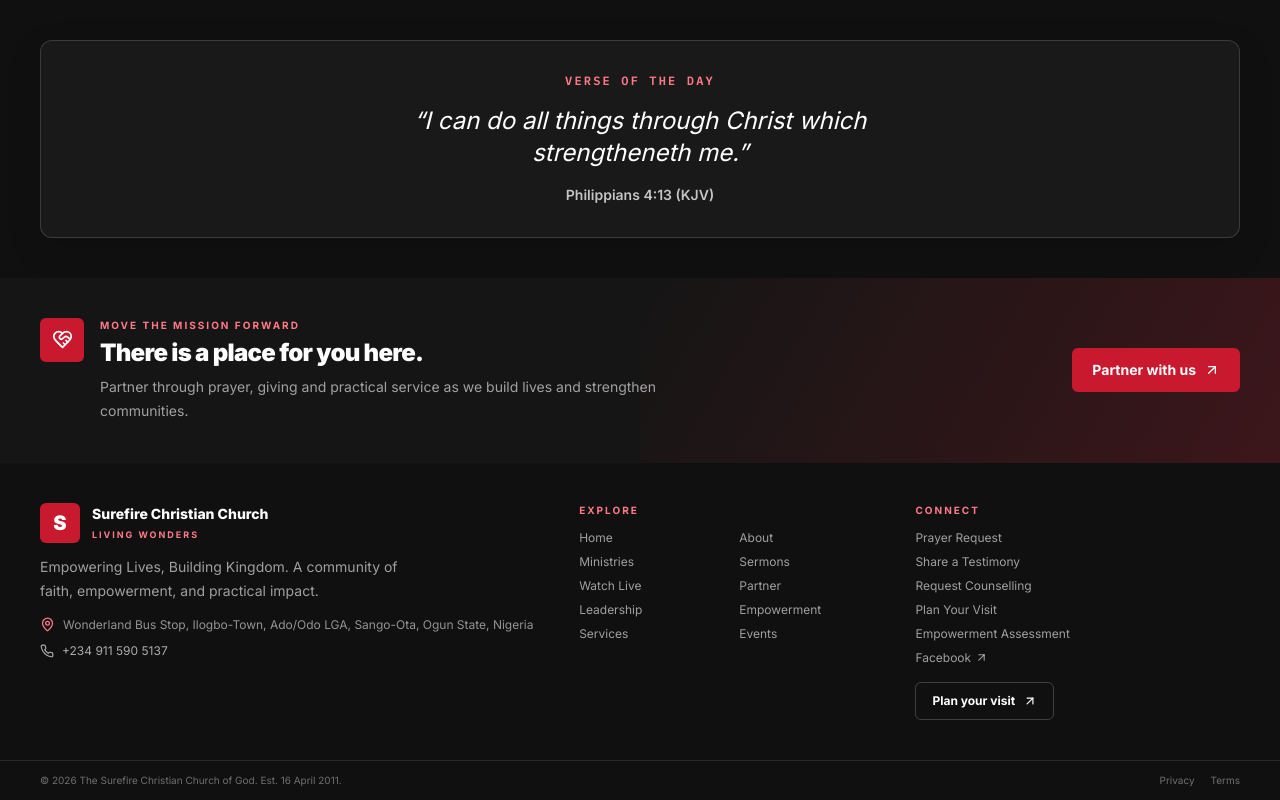
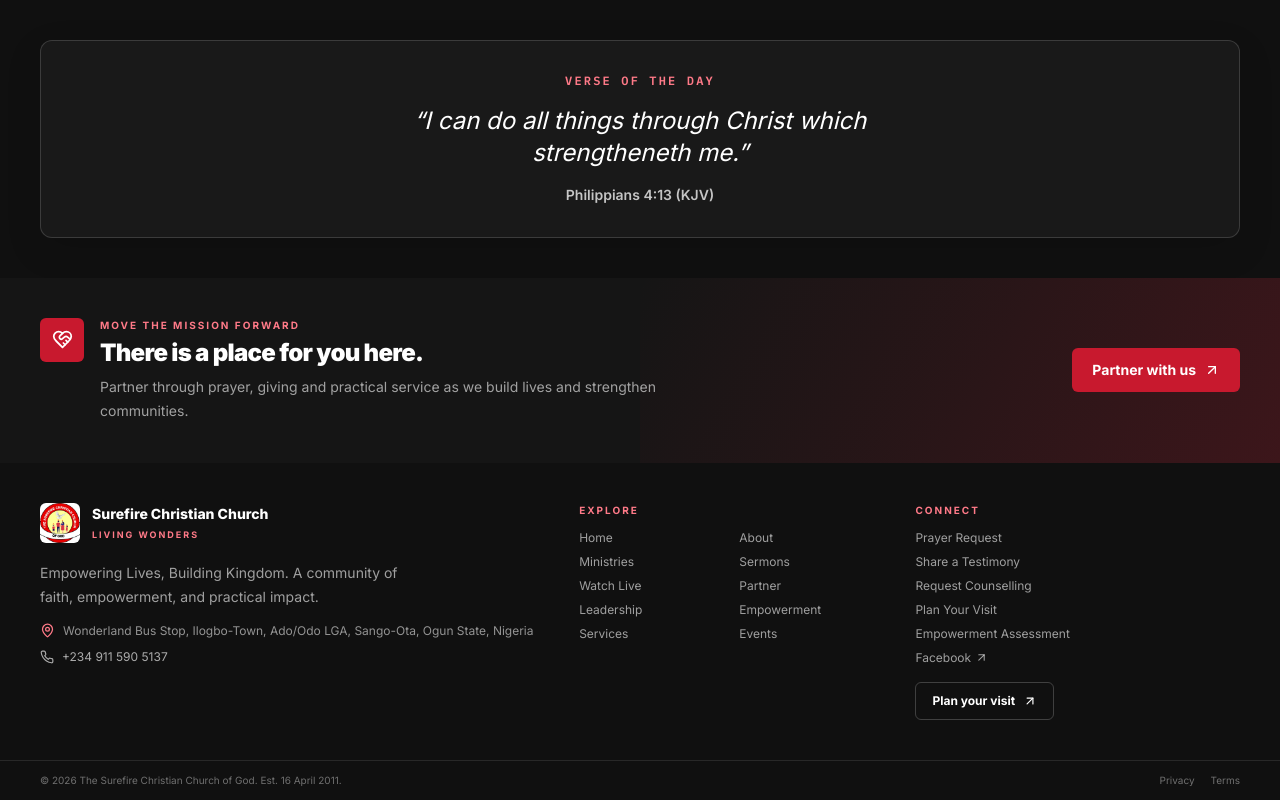
Before and after one commit to taiwoatlas/surefire-next, a Next.js app: page / in a window 1280 px wide. Shown: the part 1929-2729 px from the top of the page. Built offline with nearby package versions, Linux system fonts and the light colour scheme; no server answers.

Commit message:
Replace footer S mark with church logo

```diff
--- a/components/layout/Footer.tsx
+++ b/components/layout/Footer.tsx
@@ -1,3 +1,4 @@
+import Image from "next/image";
 import Link from "next/link";
 import { ArrowUpRight, MapPin, Phone } from "lucide-react";
 import { church } from "@/data/church";
@@ -8,7 +9,7 @@
     <footer className="bg-[#101010] text-white">
       <div className="mx-auto grid max-w-[1400px] gap-8 px-5 py-8 sm:px-8 md:grid-cols-[1.25fr_.75fr_.8fr] md:px-10 md:py-10">
         <div>
-          <Link href="/" className="inline-flex items-center gap-3"><span className="grid size-10 place-items-center rounded-md bg-[#c8192e] text-xl font-black text-white">S</span><span><span className="block text-sm font-extrabold">Surefire Christian Church</span><span className="mt-1 block text-[9px] font-bold uppercase tracking-[.22em] text-[#ff7a88]">Living Wonders</span></span></Link>
+          <Link href="/" aria-label={church.churchName} className="inline-flex items-center gap-3"><Image src="/images/church-logo.jpg" alt="" aria-hidden="true" width={80} height={80} className="size-10 shrink-0 rounded-md object-contain" /><span><span className="block text-sm font-extrabold">Surefire Christian Church</span><span className="mt-1 block text-[9px] font-bold uppercase tracking-[.22em] text-[#ff7a88]">Living Wonders</span></span></Link>
           <p className="mt-3 max-w-sm text-sm leading-6 text-white/60">{church.motto}. A community of faith, empowerment, and practical impact.</p>
           <div className="mt-3 flex items-start gap-2 text-xs leading-5 text-white/55"><MapPin size={15} className="mt-0.5 shrink-0 text-[#ff7a88]" /><span>{church.address}</span></div>
           <a href={`tel:${church.phone.church.replaceAll(" ", "")}`} className="mt-2 inline-flex items-center gap-2 text-xs text-white/65 transition hover:text-white"><Phone size={14} />{church.phone.church}</a>
```
